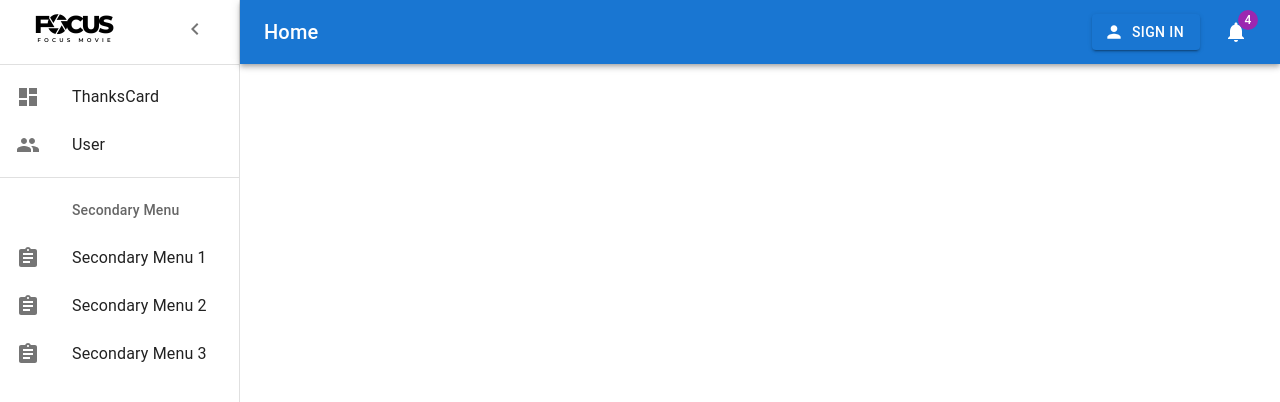
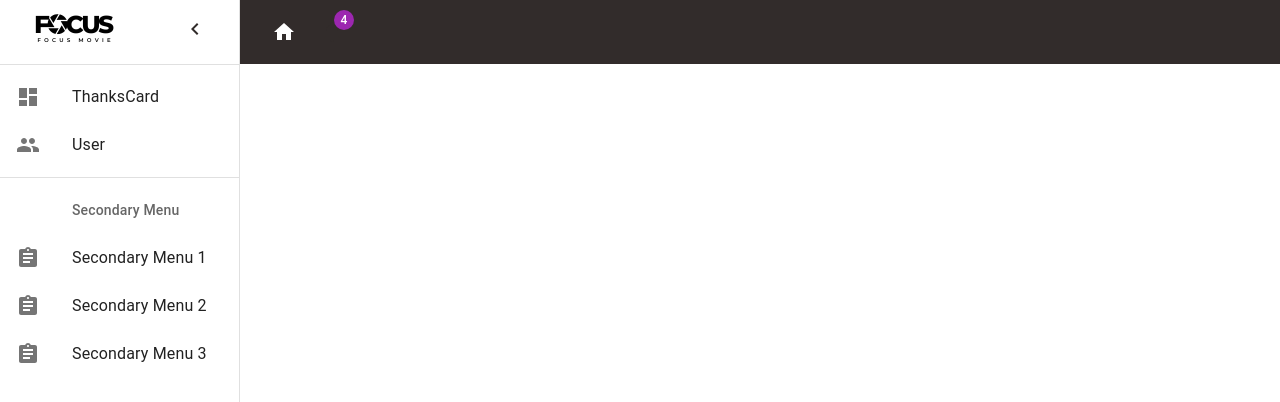
Before and after one commit to VuDoanDungVN/TodoApp, a Next.js app: page / in a window 1280 px wide. Shown: the top 402 px of the page. Built offline with nearby package versions, Linux system fonts and the light colour scheme; no server answers.

Commit message:
Design Navbar

```diff
--- a/app/_components/AccountInfo.tsx
+++ b/app/_components/AccountInfo.tsx
@@ -5,13 +5,37 @@
 import { Box, Grid } from '@mui/material';
 import { useSession, signIn, signOut } from 'next-auth/react';
 import PersonIcon from '@mui/icons-material/Person';
-
+import HomeIcon from '@mui/icons-material/Home';
+import IconButton from '@mui/material/IconButton';
 const AccountInfo = () => {
   const { data: session, status } = useSession();
   return (
     <Box>
-      <Grid container spacing={2}>
-        <Grid item>
+      <Grid container spacing={1}>
+        <Grid item xs={6}>
+          <IconButton color='inherit'>
+            <HomeIcon />
+          </IconButton>
+        </Grid>
+        <Grid item xs={6}></Grid>
+      </Grid>
+    </Box>
+  );
+};
+
+export default AccountInfo;
+
+{
+  /* <Grid container spacing={2} xs={12}>
+<Grid item style={{ display: 'flex', justifyContent: 'space-between' }}>
+  <Grid item xs={6}>
+    {session && (
+      <Box>
+        <p>Xin chào : {session.user.name}</p>
+      </Box>
+    )}
+  </Grid>
+  <Grid item xs={6}>
     <Button
       variant='contained'
       color='primary'
@@ -27,16 +51,6 @@
       {session ? 'Sign out' : 'Sign in'}
     </Button>
   </Grid>
-        <Grid item>
-          {session && (
-            <Box>
-              <p>Signed in as {session.user.name}</p>
-            </Box>
-          )}
 </Grid>
-      </Grid>
-    </Box>
-  );
-};
-
-export default AccountInfo;
+</Grid> */
+}
--- a/app/_components/Layout.tsx
+++ b/app/_components/Layout.tsx
@@ -41,14 +41,22 @@
   open?: boolean;
 }
 
+const StyledIconButton = styled(IconButton)({
+  borderRadius: '10px',
+  margin: '10px',
+});
+
 const AppBar = styled(MuiAppBar, {
   shouldForwardProp: (prop) => prop !== 'open',
 })<AppBarProps>(({ theme, open }) => ({
   zIndex: theme.zIndex.drawer + 1,
+  backgroundColor: '#322C2B',
+  marginLeft: drawerWidth,
   transition: theme.transitions.create(['width', 'margin'], {
     easing: theme.transitions.easing.sharp,
     duration: theme.transitions.duration.leavingScreen,
   }),
+  boxShadow: 'none', // This line removes the shadow
   ...(open && {
     marginLeft: drawerWidth,
     width: `calc(100% - ${drawerWidth}px)`,
@@ -119,15 +127,13 @@
             >
               <MenuIcon />
             </IconButton>
-            <Typography component='h1' variant='h6' color='inherit' noWrap sx={{ flexGrow: 1 }}>
-              Home
-            </Typography>
+
             <SessionProvider>
               <AccountInfo />
             </SessionProvider>
             <IconButton color='inherit'>
               <Badge badgeContent={4} color='secondary'>
-                <NotificationsIcon />
+                <NotificationsIcon style={{ color: '#322C2B' }} />
               </Badge>
             </IconButton>
           </Toolbar>
@@ -143,7 +149,7 @@
               </Grid>
               <Grid item xs={6} style={{ display: 'flex', justifyContent: 'flex-end' }}>
                 <IconButton onClick={toggleDrawer} style={{ width: '40px', height: '40px' }}>
-                  <ChevronLeftIcon />
+                  <ChevronLeftIcon style={{ color: '#322C2B' }} />
                 </IconButton>
               </Grid>
             </Grid>
```
Lines whose indentation alone changed are shown as unchanged.
